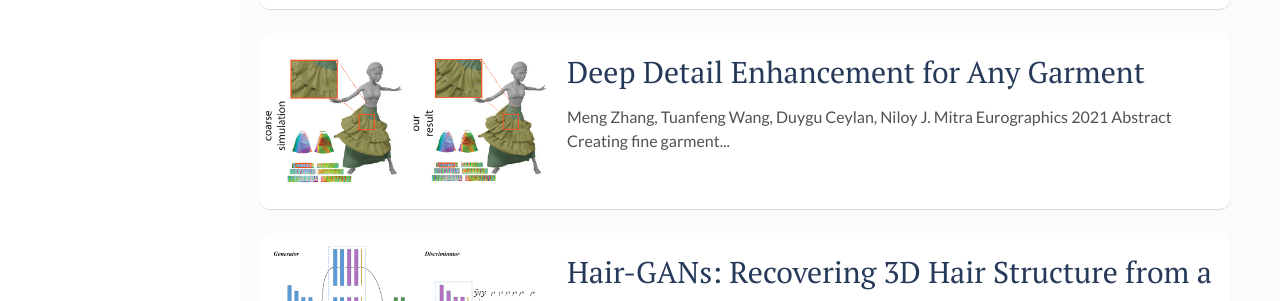
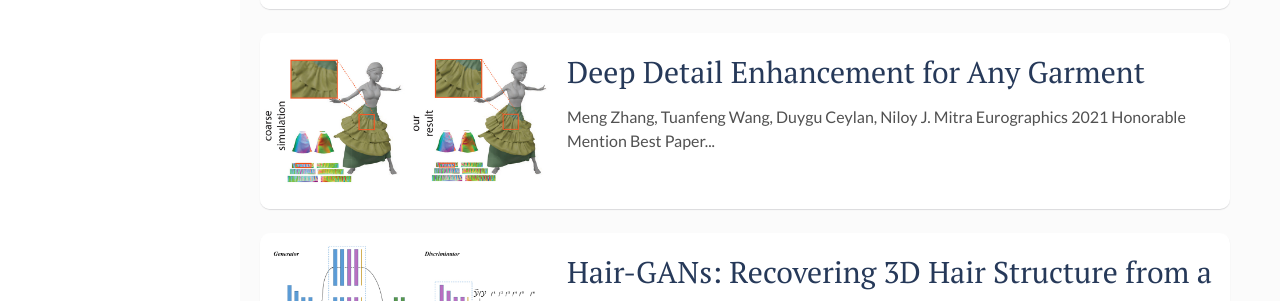
Before and after one commit to MengZephyr/MengZephyr.github.io, a Jekyll site: the page built from index.html, in a window 1280 px wide and 900 px high. Shown: the part 387-688 px from the top of the window. Built offline with Jekyll 4.4.1, drawn with Linux system fonts in a browser that asks for light colours; the list of posts is cut into pages by our own code.

Commit message:
eg best paper

```diff
--- a/_posts/2020-08-12-deep-detail-enhancement-for-any-garment.markdown
+++ b/_posts/2020-08-12-deep-detail-enhancement-for-any-garment.markdown
@@ -9,6 +9,7 @@ tags: [Publication]
 <center>Meng Zhang, Tuanfeng Wang, Duygu Ceylan, Niloy J. Mitra</center>
 
 **Eurographics 2021**
+<span style="color:blue">**Honorable Mention Best Paper Award**</span>.
 
 ## Abstract
 Creating fine garment details requires significant efforts and huge computational resources. In contrast, a coarse shape may be easy to acquire in many scenarios (e.g., via low-resolution physically-based simulation, linear blend skinning driven by skeletal motion, portable scanners). In this paper, we show how to enhance, in a data-driven manner, rich yet plausible details starting from a coarse garment geometry. Once the parameterization of the garment is given, we formulate the task as a style transfer problem over the space of associated normal maps. In order to facilitate generalization across garment types and character motions, we introduce a patch-based formulation, that produces high-resolution details by matching a Gram matrix based style loss, to hallucinate geometric details (i.e., wrinkle density and shape). We extensively evaluate our method on a variety of production scenarios and show that our method is simple, light-weight, efficient, and generalizes across underlying garment types, sewing patterns, and body motion.
```
